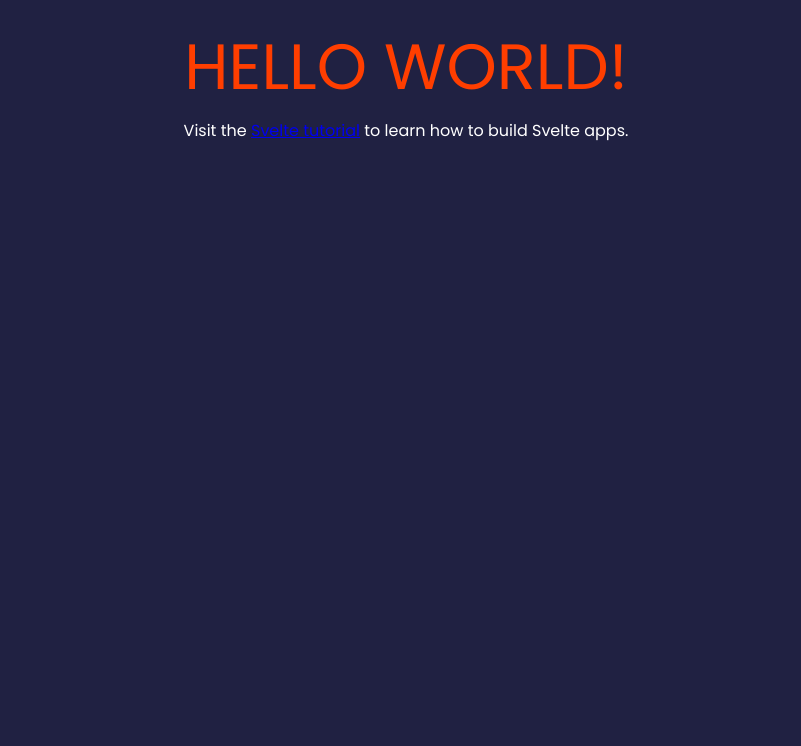
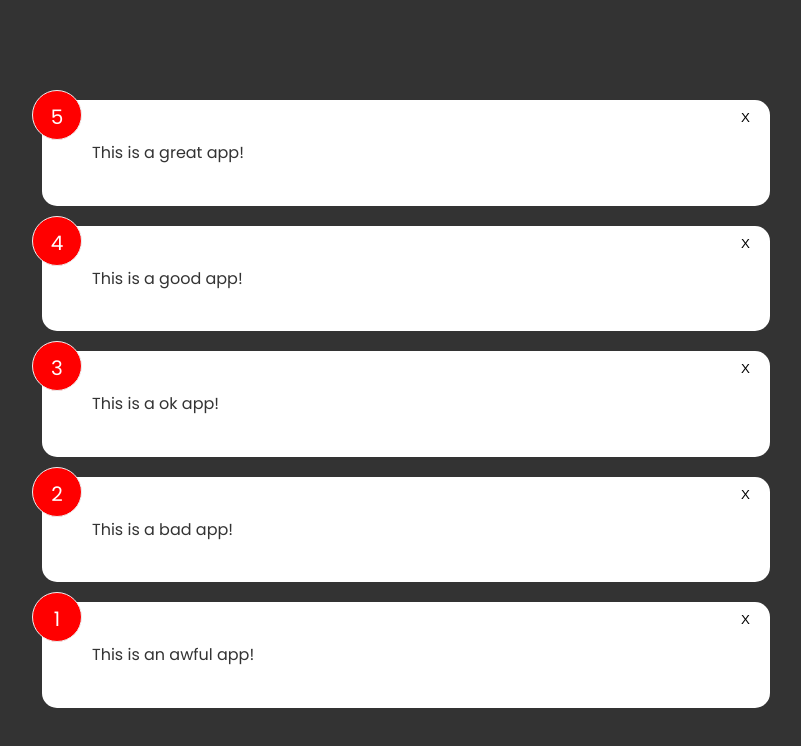
Before and after one commit to PedroArs99/Cheatsheets, a Svelte app in the folder Frontend/Svelte/feedback-app/: page / in a window 1280 px wide. Shown: the top 746 px of the page, without its empty margins (234-1035 px from the left). Built offline with nearby package versions, Linux system fonts and the light colour scheme.

Commit message:
Svelte Crash Course: Display feedback items with delete button

```diff
--- a/Frontend/Svelte/feedback-app/public/global.css
+++ b/Frontend/Svelte/feedback-app/public/global.css
@@ -8,7 +8,7 @@
 
 body {
   font-family: 'Poppins', sans-serif;
-  background-color: #202142;
+  background-color: #333;
   line-height: 1.6;
   color: #fff;
 }
--- a/Frontend/Svelte/feedback-app/src/App.svelte
+++ b/Frontend/Svelte/feedback-app/src/App.svelte
@@ -1,29 +1,13 @@
 <script lang="ts">
+	import FeedbackList from "./components/feedback/FeedbackList.svelte";
+	import { feedbackItems } from "./models/Feedback";
 </script>
 
-<main>
-	<h1>Hello World!</h1>
-	<p>Visit the <a href="https://svelte.dev/tutorial">Svelte tutorial</a> to learn how to build Svelte apps.</p>
+<!-- HTML-->
+<main class="container">
+	<FeedbackList {feedbackItems} />
 </main>
 
+<!-- CSS -->
 <style>
-	main {
-		text-align: center;
-		padding: 1em;
-		max-width: 240px;
-		margin: 0 auto;
-	}
-
-	h1 {
-		color: #ff3e00;
-		text-transform: uppercase;
-		font-size: 4em;
-		font-weight: 100;
-	}
-
-	@media (min-width: 640px) {
-		main {
-			max-width: none;
-		}
-	}
 </style>
--- /dev/null
+++ b/Frontend/Svelte/feedback-app/src/components/feedback/FeedbackItem.svelte
@@ -0,0 +1,53 @@
+<script lang="ts">
+import { createEventDispatcher } from "svelte";
+
+    import type { Feedback } from "../../models/Feedback";
+    import Card from "../layout/Card.svelte";
+
+    export let feedback: Feedback = undefined;
+
+    const dispatch = createEventDispatcher();
+
+    const handleDelete = (id) => {
+        dispatch("delete-feedback-item", id);
+    }
+</script>
+
+<!-- HTML -->
+<Card>
+    <div class="rating">
+        {feedback.rating}
+    </div>
+    <button class="close" on:click={() => handleDelete(feedback.id)}> X </button>
+    <p class="text">
+        {feedback.text}
+    </p>
+</Card>
+
+<!-- CSS -->
+<style>
+    .rating {
+        position: absolute;
+        top: -10px;
+        left: -10px;
+        width: 50px;
+        height: 50px;
+        background-color: #f00;
+        color: #fff;
+        border: 1px #eee solid;
+        border-radius: 50%;
+        padding: 10px;
+        text-align: center;
+        font-size: 20px;
+    }
+
+    .close {
+        position: absolute;
+        top: 10px;
+        right: 20px;
+        cursor: pointer;
+
+        background: none;
+        border: none;
+    }
+</style>
--- /dev/null
+++ b/Frontend/Svelte/feedback-app/src/components/feedback/FeedbackList.svelte
@@ -0,0 +1,15 @@
+<script lang="ts">
+    import type { Feedback } from "../../models/Feedback";
+    import FeedbackItem from "./FeedbackItem.svelte";
+
+    export let feedbackItems: Feedback[] = [];
+
+    const handleDelete = ({type, detail}) => {
+        feedbackItems = feedbackItems.filter((item) => item.id !== detail);
+    }
+</script>
+
+<!-- HTML Section -->
+{#each feedbackItems as fb}
+    <FeedbackItem feedback={fb} on:delete-feedback-item={handleDelete} />
+{/each}
--- /dev/null
+++ b/Frontend/Svelte/feedback-app/src/components/layout/Card.svelte
@@ -0,0 +1,16 @@
+<!-- HTML -->
+<div class="card">
+    <slot></slot>
+</div>
+
+<!-- CSS -->
+<style>
+    .card {
+        background-color: white;
+        border-radius: 15px;
+        padding: 40px 50px;
+        margin: 20px 0;
+        position: relative;
+        color: #333;
+    }
+</style>
```
